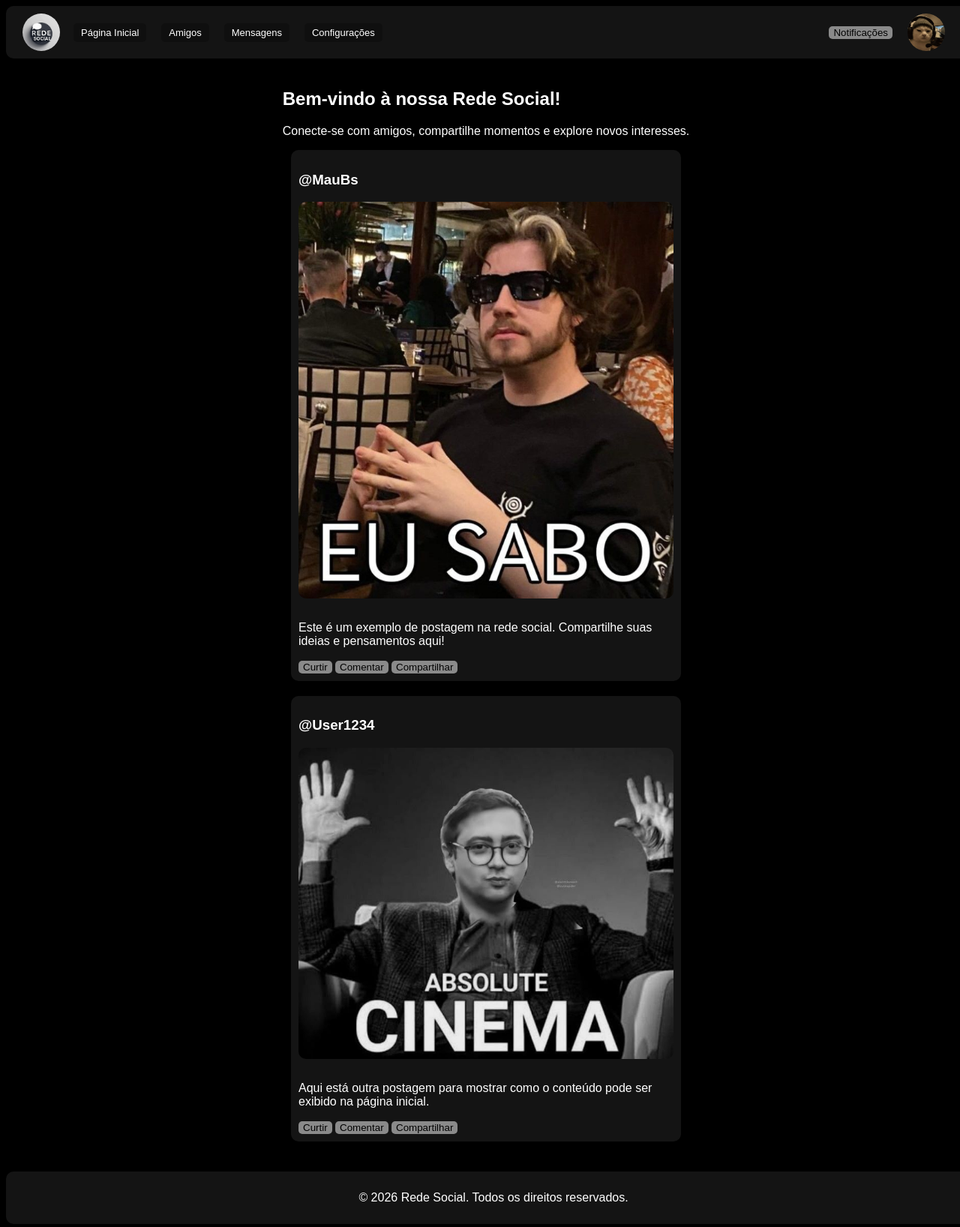
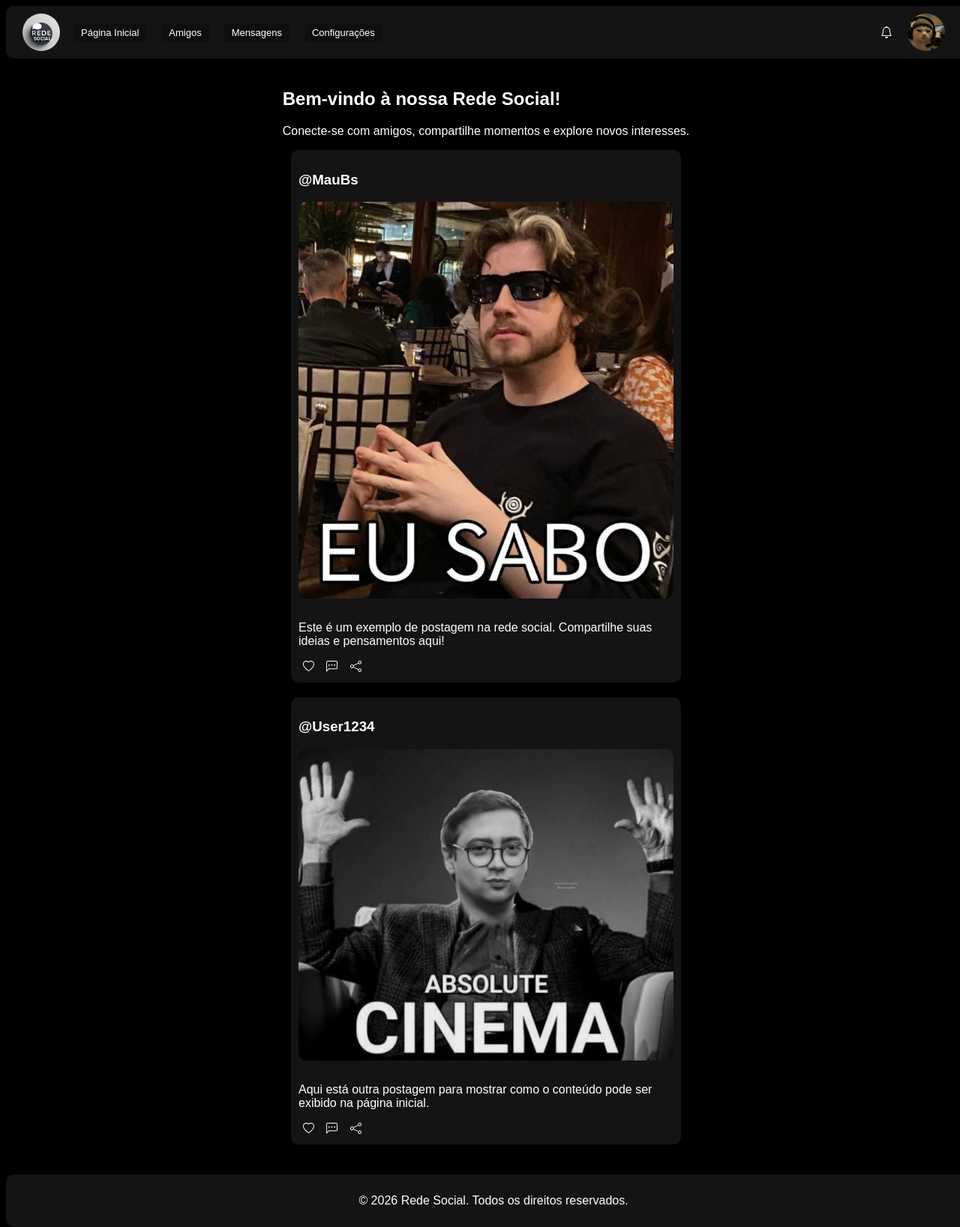
Before and after one commit to MauricioBSil/Rede_Social, a plain HTML site: page index.html in a window 1280 px wide. Shown: the top 1636 px of the page at 75% size. Drawn offline with Linux system fonts and the light colour scheme.

Commit message:
Add files via upload
Adição de botões de like, comment e share, e icone de notificações.

```diff
--- /dev/null
+++ b/css/login.css
@@ -0,0 +1,46 @@
+body{
+    background-color: black;
+    color: white;
+    font-family: Arial, sans-serif;
+    width: 100vw;
+    height: 100vh;
+    display: flex;
+    justify-content: center;
+}
+h2{
+    margin-bottom: 20px;
+}
+form{
+    display: flex;
+    flex-direction: column;
+    align-items: center;
+    justify-content: center;
+    height: 100%;
+}
+.login-forms{
+    display: flex;
+    flex-direction: column;
+    align-items: center;
+    justify-content: center;
+    background-color: rgba(48, 48, 48, 0.418);
+    padding: 40px;
+    border-radius: 10px;
+}
+input{
+    margin: 10px;
+    padding: 10px;
+    border-radius: 5px;
+    border: none;
+    width: 200px;
+}
+button{
+    margin: 10px;
+    padding: 10px;
+    border-radius: 5px;
+    border: none;
+    width: 220px;
+    background-color: rgba(48, 48, 48, 0.418);
+    color: white;
+    font-size: 16px;
+    cursor: pointer;
+}
--- a/css/styles.css
+++ b/css/styles.css
@@ -91,32 +91,22 @@ main{
     height: auto;
     right: 80px;
     margin-top: 20px;
+    filter: invert();
 }
-.notifications button{
-    background-color: rgba(255, 255, 255, 0.5);
-    color: rgb(0, 0, 0);
-    border: none;
-    border-radius: 5px;
-    position: relative;
-}
-.notifications button:hover{
-    background-color: rgba(77, 77, 77, 0.7);
-    transform: scale(1.09);
+.notifications:hover{
+    transform: scale(1.2);
     transition: transform 0.1s;
     cursor: pointer;
 }
-.btn{
-    background-color: rgba(255, 255, 255, 0.5);
-    color: rgb(0, 0, 0);
+button{
+    background-color: transparent;
     border: none;
-    border-radius: 5px;
     cursor: pointer;
 }
-.btn:hover{
-    background-color: rgba(77, 77, 77, 0.7);
-    transform: scale(1.05);
-    transition: transform 0.1s;
-    cursor: pointer;
+.btn img{
+    width: 15px;
+    height: 15px;
+    filter: invert(100%);
 }
 footer{
     background-color: rgba(48, 48, 48, 0.418);
--- a/index.html
+++ b/index.html
@@ -16,7 +16,7 @@
                 <a href="#">Mensagens</a>
                 <a href="#">Configurações</a>
         </nav>
-        <div class="notifications"><button>Notificações</button></div>
+        <img src="icons/bell.svg" alt="notif-icon" class="notifications">
         <img src="img/perfil2.jfif" alt="perfil" class="perfil"><a href="#"></a>
     </header>
     <main>
@@ -29,17 +29,17 @@
                 <h3>@MauBs</h3>
                 <img src="img/post1.jfif" alt="postagem" class="postagem">
                 <p>Este é um exemplo de postagem na rede social. Compartilhe suas ideias e pensamentos aqui!</p>
-                <button class="btn">Curtir</button>
-                <button class="btn">Comentar</button>
-                <button class="btn">Compartilhar</button>
+                <button class="btn"><img src="icons/heart.svg" alt="btn-like"></button>
+                <button class="btn"><img src="icons/chat-left-dots.svg" alt="comment-btn"></button>
+                <button class="btn"><img src="icons/share.svg" alt="share-btn"></button>
             </article>
             <article class="post">
                 <h3>@User1234</h3>
                 <img src="img/post2.jfif" alt="postagem" class="postagem">
                 <p>Aqui está outra postagem para mostrar como o conteúdo pode ser exibido na página inicial.</p>
-                <button class="btn">Curtir</button>
-                <button class="btn">Comentar</button>
-                <button class="btn">Compartilhar</button>
+                <button class="btn"><img src="icons/heart.svg" alt="btn-like"></button>
+                <button class="btn"><img src="icons/chat-left-dots.svg" alt="comment-btn"></button>
+                <button class="btn"><img src="icons/share.svg" alt="share-btn"></button>
             </article>
         </div>
     </div>
```
Also changed, not shown: login.html (added, +29 -0 lines), icons/bell.svg (added), icons/chat-left-dots.svg (added), icons/heart.svg (added), icons/share.svg (added).
